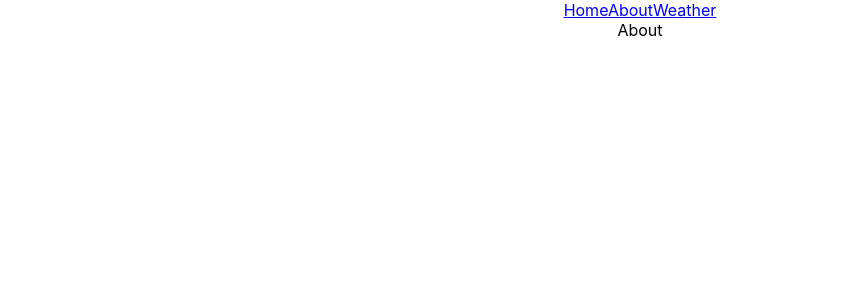
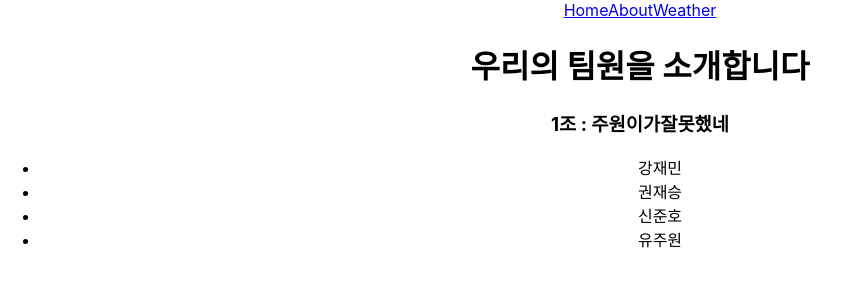
Before and after one commit to juwonmakesfault/feapp-weather, a React (Create React App) app: page /about in a window 1280 px wide. Shown: the top 300 px of the page, without its empty margins (0-850 px from the left). Built offline with nearby package versions, Linux system fonts and the light colour scheme.

Commit message:
Add about description

```diff
--- /dev/null
+++ b/src/Component/About/index.js
@@ -0,0 +1,25 @@
+import React from 'react';
+
+class About extends React.Component{
+
+  async componentDidMount() {
+  }
+
+  render() {
+
+    return (
+      <div>
+        <h1>우리의 팀원을 소개합니다</h1>
+        <h3>1조 : 주원이가잘못했네</h3>
+        <ul>
+            <li>강재민</li>
+            <li>권재승</li>
+            <li>신준호</li>
+            <li>유주원</li>
+        </ul>
+      </div>
+    );
+  }
+}
+
+export default About;
--- a/src/RouterApp.js
+++ b/src/RouterApp.js
@@ -1,10 +1,9 @@
 import React from 'react';
 import  { Route } from 'react-router-dom';
 import Weather from './Component/Weather';
+import About from './Component/About';
 import Header from './Header';
 
-
-const About = () => <div>About</div>;
 
 const RouterApp = () => {
   const city = "Daejeon";
```
